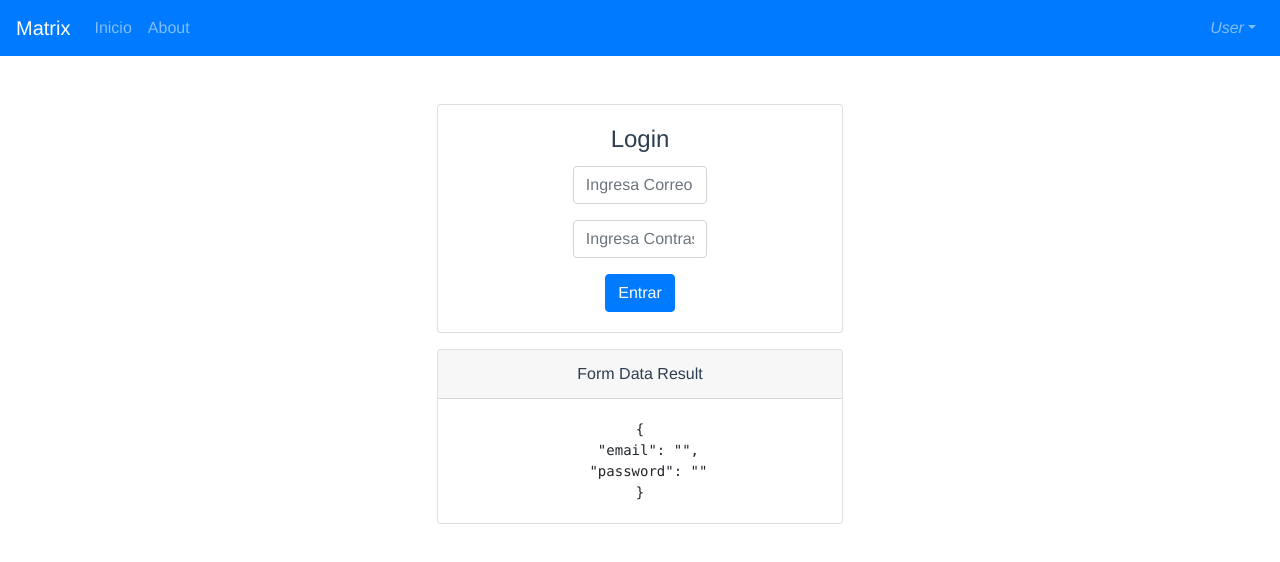
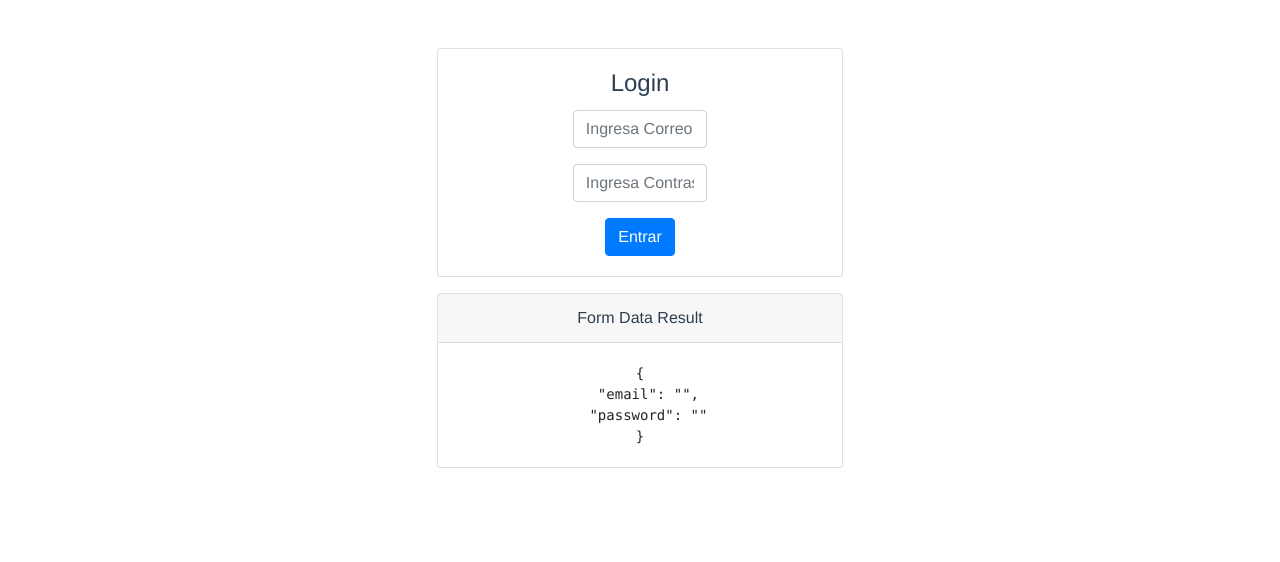
Before and after one commit to TheMatrix420/StockFront, a Vue app: page / in a window 1280 px wide. Shown: the top 562 px of the page. Built offline with nearby package versions, Linux system fonts and the light colour scheme.

Commit message:
:bug: solucion navbar

```diff
--- a/src/App.vue
+++ b/src/App.vue
@@ -1,6 +1,6 @@
 <template>
   <div id="app">
-    <div :class="{ 'd-none': $route.path === '/login' }">
+    <div :class="{ 'd-none': $route.path === '/' }">
       <b-navbar toggleable="lg" type="dark" variant="primary">
         <b-navbar-brand href="#">Matrix</b-navbar-brand>
 
```
